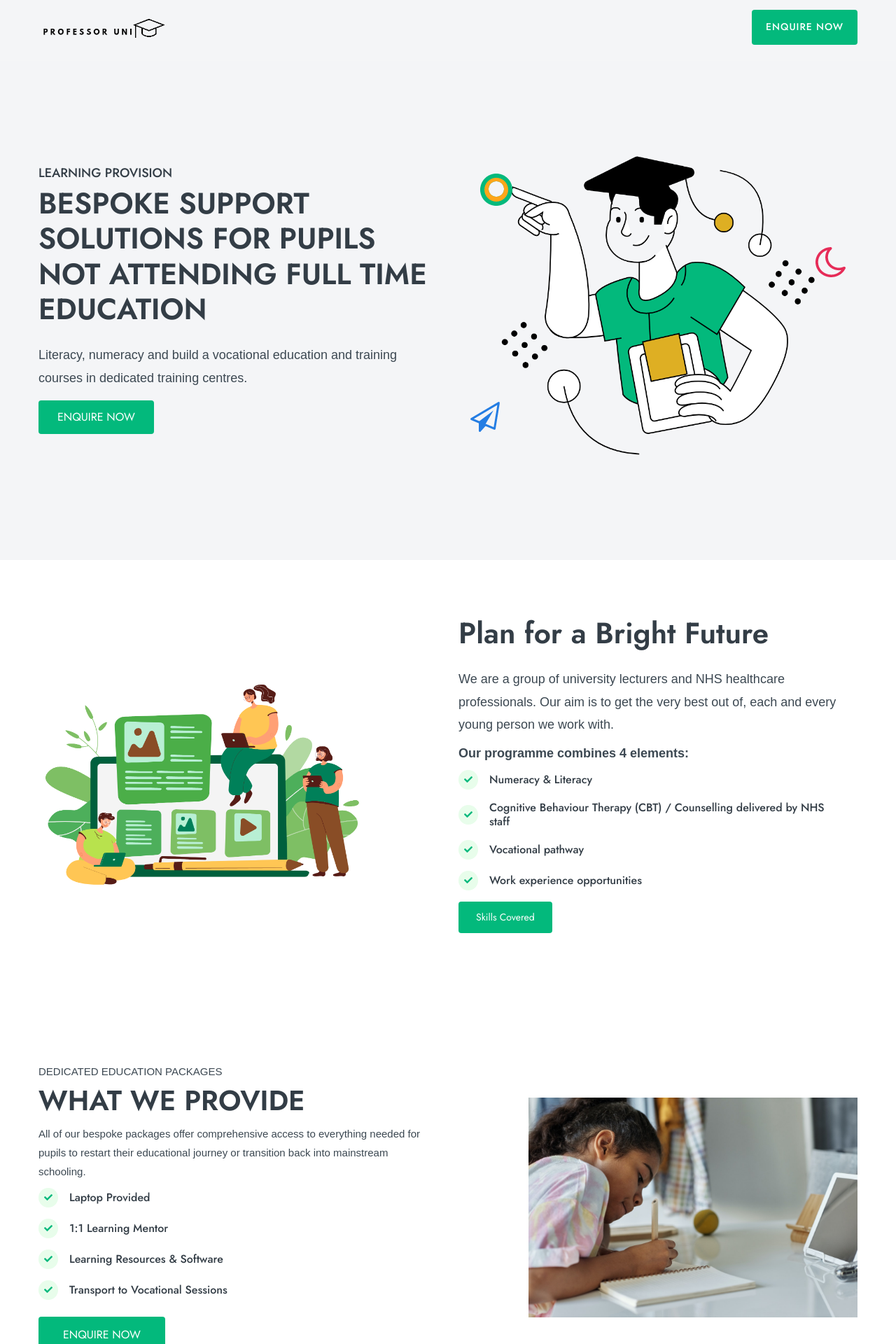
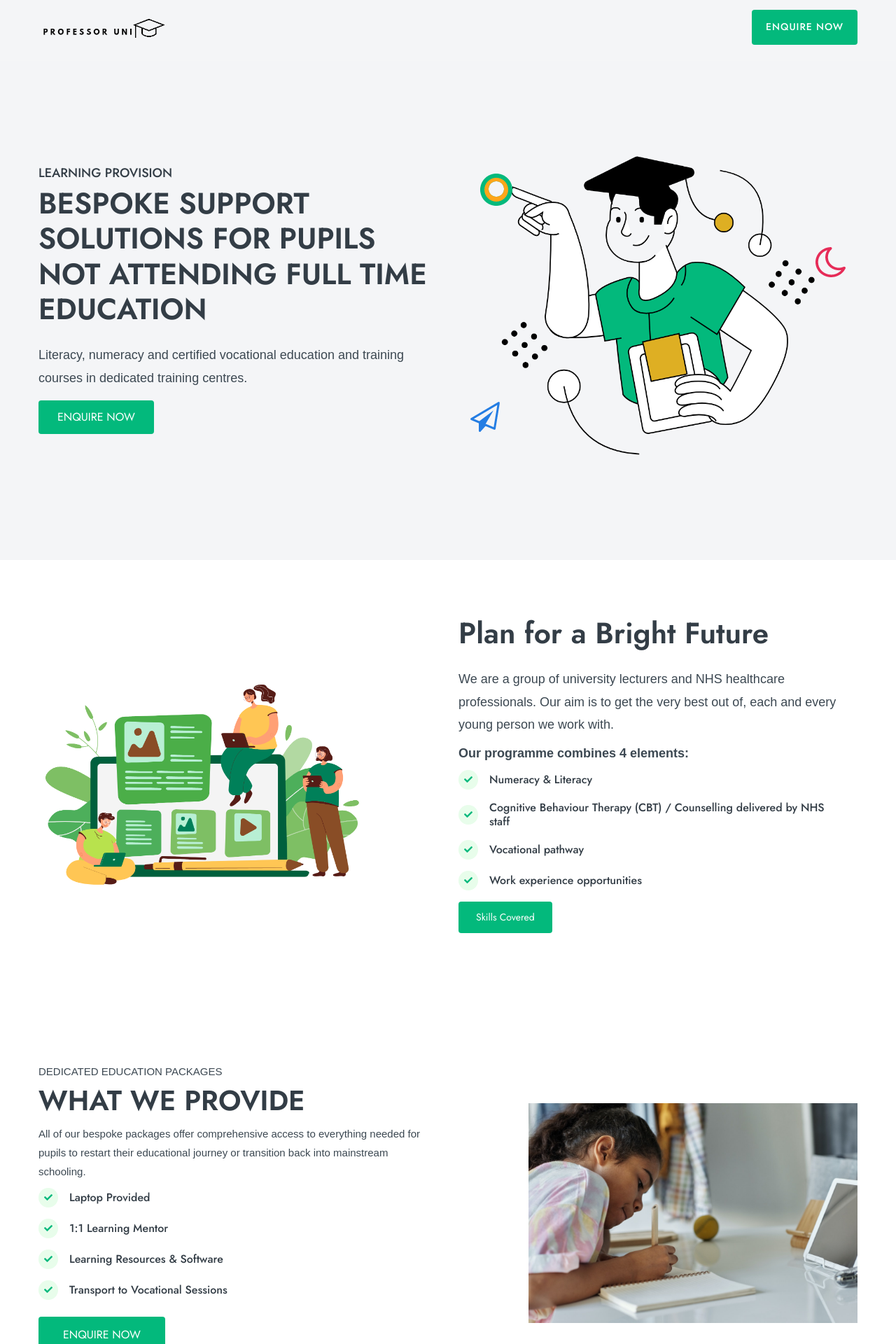
Before and after one commit to RakibCSE/uni, a Django app: page / in a window 1280 px wide. Shown: the top 1920 px of the page at 70% size. Run offline with Django 3.2, Linux system fonts and the light colour scheme; some libraries are stand-ins or nearby versions; some web fonts are replaced.

Commit message:
message change

```diff
--- a/templates/core/index2.html
+++ b/templates/core/index2.html
@@ -32,7 +32,7 @@
                     <a class="nav-brand" href="/">
                         <img src="{% static 'img/logo/black-new.png' %}" class="logo img-fluid" alt="" loading="lazy"/>
                     </a>
-                    <div class="nav-toggle"></div>
+                    {#                    <div class="nav-toggle"></div>#}
                     <div class="mobile_nav">
                         <ul>
                             <li>
@@ -44,10 +44,10 @@
                     </div>
                 </div>
                 <div class="nav-menus-wrapper">
-                    {#                    <ul class="nav-menu align-to-center">#}
-                    {#                        <li><a href="#about">About Us</a></li>#}
-                    {#                        <li><a href="#contact">Contact</a></li>#}
-                    {#                    </ul>#}
+                    {#                                    <ul class="nav-menu align-to-center">#}
+                    {#                                        <li><a href="#about">About Us</a></li>#}
+                    {#                                        <li><a href="#contact">Contact</a></li>#}
+                    {#                                    </ul>#}
 
                     <ul class="nav-menu nav-menu-social align-to-right">
                         <li class="add-listing theme-bg">
@@ -79,8 +79,8 @@
                                 </h1>
                             </div>
                             <p class="font-lg mb-2">
-                                Literacy, numeracy and build a vocational education and
-                                training courses in dedicated training centres.
+                                Literacy, numeracy and certified vocational education and training courses in dedicated
+                                training centres.
                             </p>
 
                             <div class="inline_edu_first mt-3 mb-4">
@@ -144,7 +144,8 @@
                                     <div class="rounded-circle bg-light-success theme-cl p-2 small d-flex align-items-center justify-content-center">
                                         <i class="fas fa-check"></i>
                                     </div>
-                                    <h6 class="mb-0 ml-3">Cognitive Behaviour Therapy (CBT) / Counselling delivered by NHS staff</h6>
+                                    <h6 class="mb-0 ml-3">Cognitive Behaviour Therapy (CBT) / Counselling delivered by
+                                        NHS staff</h6>
                                 </div>
                             </div>
                             <div class="mb-3 mr-4 ml-lg-0 mr-lg-4">
@@ -266,7 +267,7 @@
 
                 <div class="col-xl-5 col-lg-5 col-md-6 col-sm-12">
                     <div class="side_block extream_img">
-                        <img src="{% static 'img/ShineLearningOutreachProvision.jpg' %}" class="img-fluid"
+                        <img src="{% static 'img/ShineLearningOutreachProvision.jpg' %}" class="img-fluid mt-3"
                              alt="" loading="lazy"/>
                     </div>
                 </div>
```
